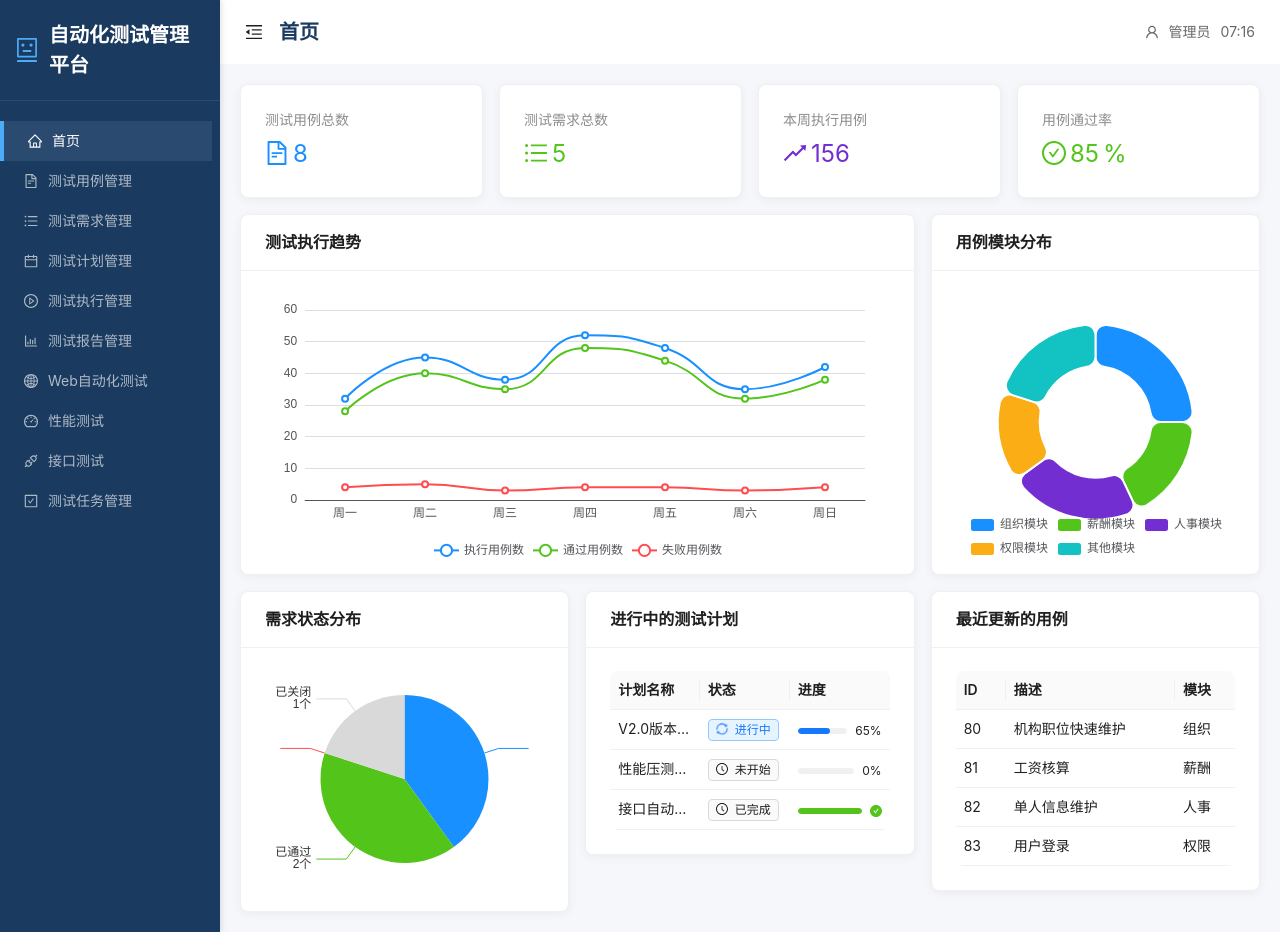
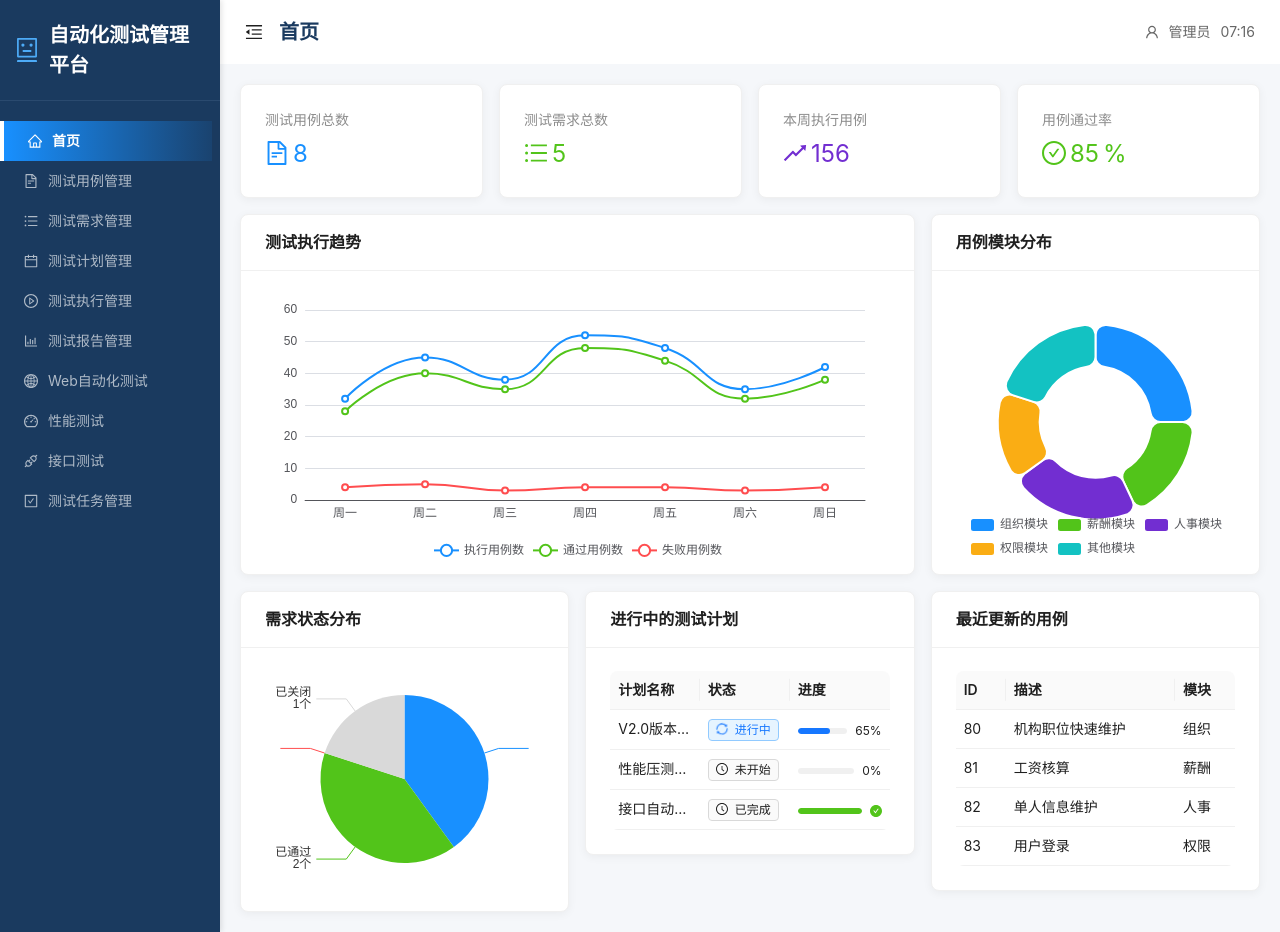
Before and after one commit to zljie/pocTMP, a Next.js app: page / in a window 1280 px wide. Built offline with nearby package versions, Linux system fonts and the light colour scheme; what @ant-design/nextjs-registry would draw is missing.

Commit message:
feat(ui): enhance active menu item style

```diff
--- a/src/app/globals.css
+++ b/src/app/globals.css
@@ -23,8 +23,10 @@ body {
 }
 
 .ant-menu-dark .ant-menu-item-selected {
-  background-color: #2a4a6f !important;
-  border-left: 4px solid #4dabf7;
+  background: linear-gradient(90deg, #1890ff 0%, rgba(24, 144, 255, 0.1) 100%) !important;
+  border-left: 4px solid #fff;
+  color: #fff !important;
+  font-weight: 600;
 }
 
 .ant-menu-dark .ant-menu-item:hover {
```
Also changed, not shown: 2 other files (tests, documents, lock files or other folders).
